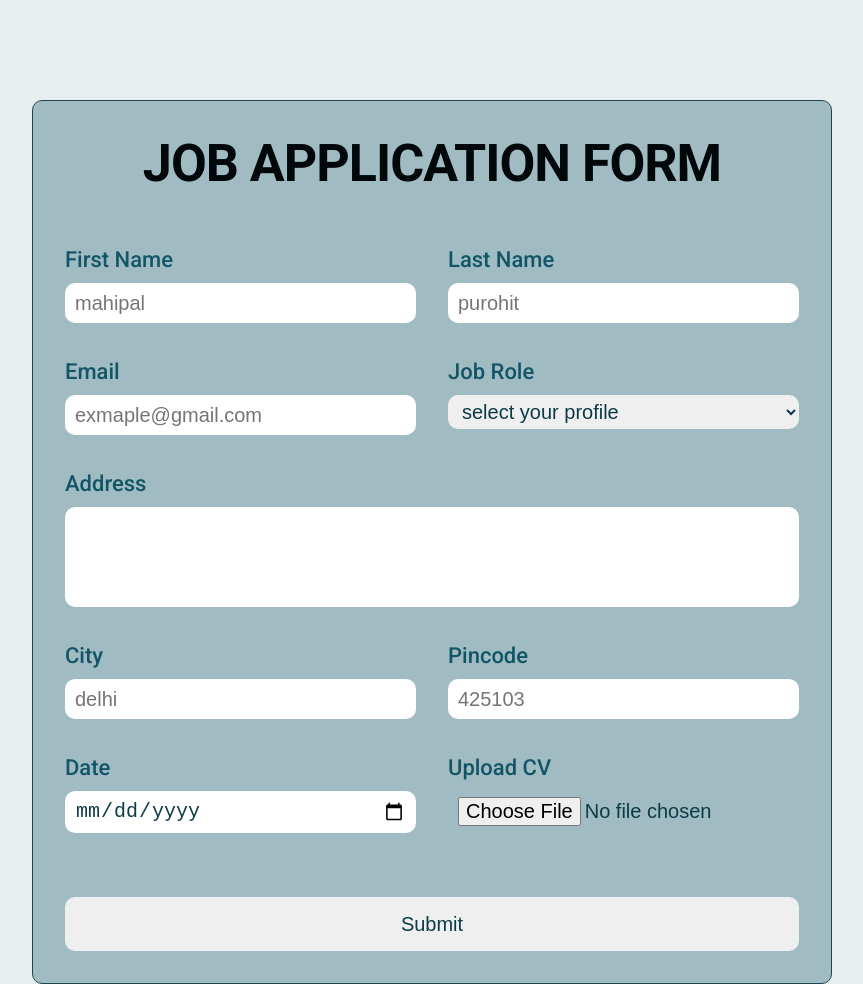
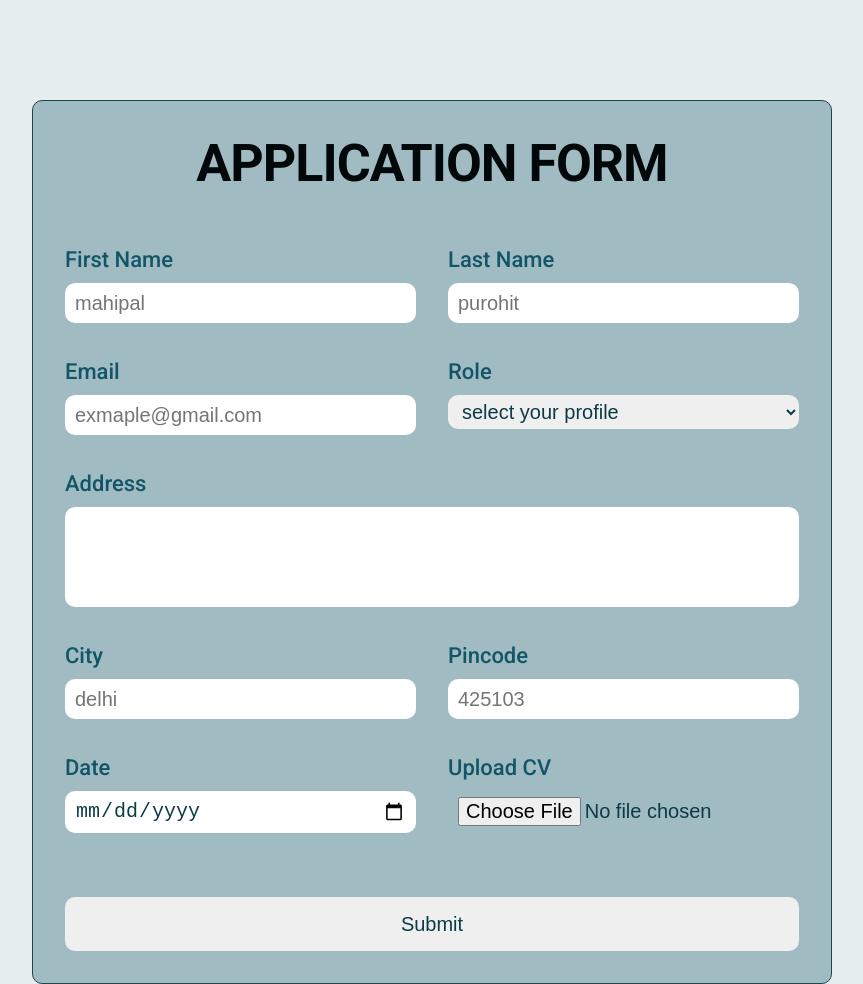
Before and after one commit to mahipurohit1/Job-Application-Form, a plain HTML site: page index.html in a window 1280 px wide. Shown: the whole page, without its empty margins (208-1071 px from the left). Drawn offline with Linux system fonts and the light colour scheme.

Commit message:
completed

```diff
--- a/index.html
+++ b/index.html
@@ -4,7 +4,7 @@
     <meta charset="UTF-8" />
     <meta http-equiv="X-UA-Compatible" content="IE=edge" />
     <meta name="viewport" content="width=device-width, initial-scale=1.0" />
-    <title>Job Application Form</title>
+    <title>Application Form</title>
     <link
       href="https://fonts.googleapis.com/css2?family=Roboto:wght@400;500;700&display=swap"
       rel="stylesheet"
@@ -13,8 +13,8 @@
   </head>
   <body>
     <div class="container">
-      <h1 class="primary-heading">Job Application Form</h1>
-      <form Netlify class="form" name="form">
+      <h1 class="primary-heading">Application Form</h1>
+      <form netlify class="form" name="form">
         <div class="firstNameDiv flex">
           <label for="firstName">First Name</label>
           <input type="text" name="firstName" placeholder="mahipal" />
@@ -28,7 +28,7 @@
           <input type="email" name="email" placeholder="exmaple@gmail.com" />
         </div>
         <div class="jobRoleDiv flex">
-          <label for="jobrole">Job Role</label>
+          <label for="jobrole">Role</label>
           <select name="jobrole" id="">
             <option value="">select your profile</option>
             <option value="frontEnd Developer">frontEnd Developer</option>
```
